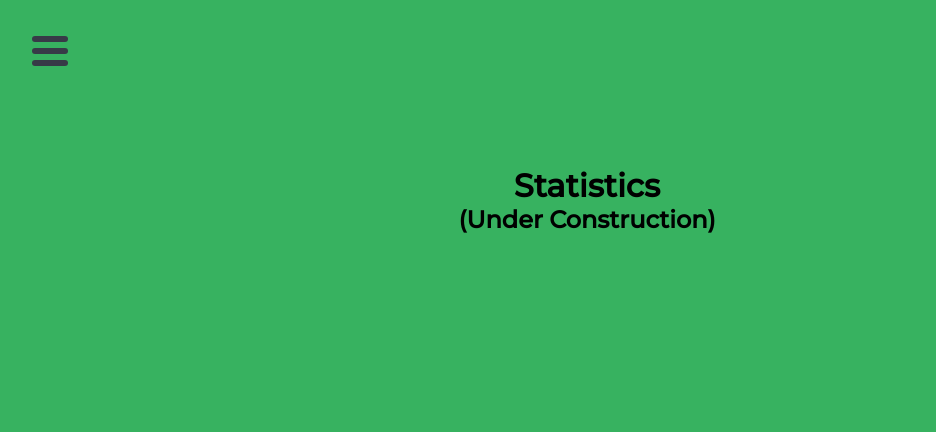
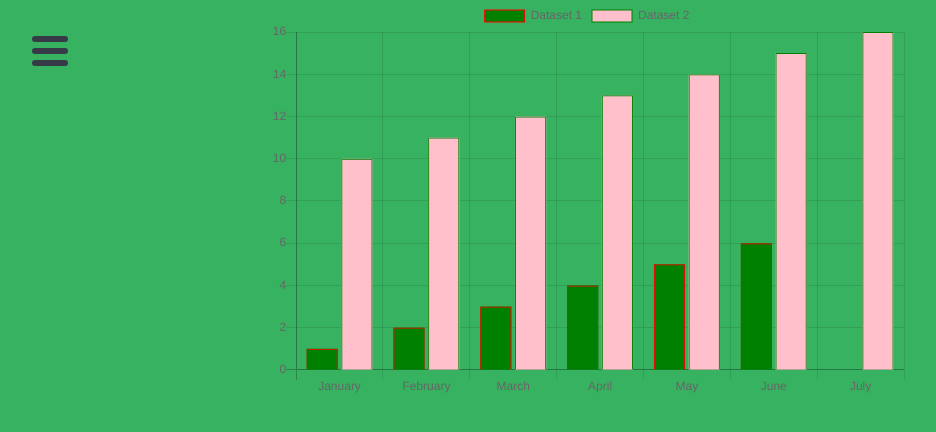
Before and after one commit to johnkismet/Bonsai, a React (Create React App) app in the folder frontend/: page /statistics in a window 1280 px wide. Shown: the top 432 px of the page, without its empty margins (53-989 px from the left). Built offline with nearby package versions, Linux system fonts and the light colour scheme; a web font is replaced by a local one.

Commit message:
Integrated chart.js

```diff
--- a/frontend/package.json
+++ b/frontend/package.json
@@ -8,8 +8,10 @@
 		"@testing-library/react": "^11.2.2",
 		"@testing-library/user-event": "^12.6.0",
 		"axios": "^0.21.1",
+		"chart.js": "^2.9.4",
 		"react": "^17.0.1",
 		"react-burger-menu": "^3.0.2",
+		"react-chartjs-2": "^2.11.1",
 		"react-dom": "^17.0.1",
 		"react-redux": "^7.2.2",
 		"react-router": "^5.2.0",
--- a/frontend/src/components/Statistics/Statistics.js
+++ b/frontend/src/components/Statistics/Statistics.js
@@ -1,11 +1,36 @@
 import React from "react";
 import "./Statistics.css";
+import { Bar } from "react-chartjs-2";
 
 function Statistics(props) {
+	// var color = Chart.helpers.color;
+	var barChartData = {
+		labels: ["January", "February", "March", "April", "May", "June", "July"],
+		datasets: [
+			{
+				label: "Dataset 1",
+				backgroundColor: "green",
+				borderColor: "red",
+				borderWidth: 1,
+				data: [1, 2, 3, 4, 5, 6],
+			},
+			{
+				label: "Dataset 2",
+				backgroundColor: "pink",
+				borderColor: "green",
+				borderWidth: 1,
+				data: [10, 11, 12, 13, 14, 15, 16],
+			},
+		],
+	};
 	return (
 		<div className="Statistics">
-			<h1>Statistics</h1>
-			<h2>(Under Construction)</h2>
+			<Bar
+				data={barChartData}
+				width={100}
+				height={50}
+				options={{ maintainAspectRatio: false }}
+			/>
 		</div>
 	);
 }
```
Also changed, not shown: 2 other files (tests, documents, lock files or other folders).
